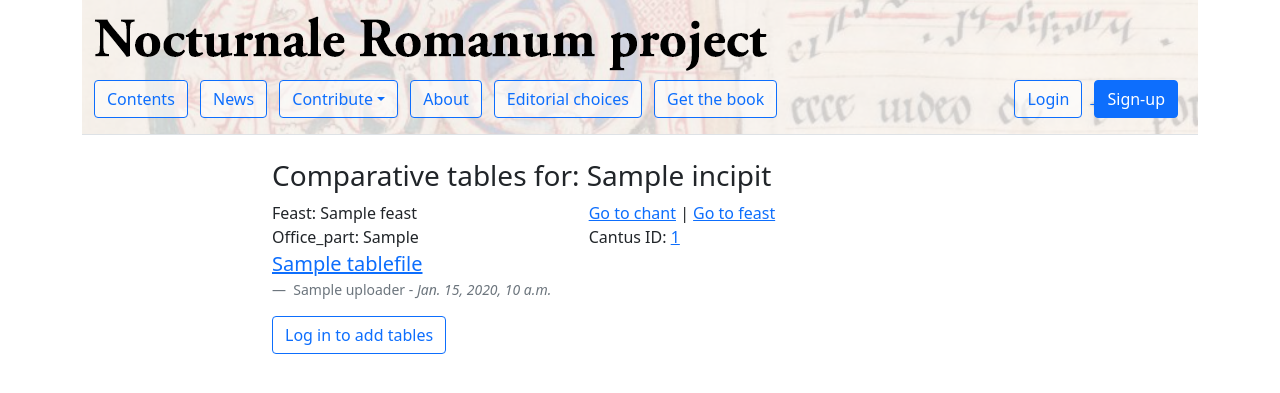
After one commit to Nocturnale-Romanum/website, a Django app: template home/templates/home/tables.html in a window 1280 px wide. The commit adds this page. Shown: the top 393 px of the page. Run offline with Django 3.2, Linux system fonts and the light colour scheme; the template is opened without the code that fills it: most values are stand-ins (such as "Sample title", 1, 10 or a date in 2020); some libraries are stand-ins or nearby versions.

Commit message:
Added a rough system of file upload for comparative tables

```diff
--- a/home/templates/home/chant.html
+++ b/home/templates/home/chant.html
@@ -16,7 +16,7 @@
      Unspecified
    {% endif %}
 </p>
-<p>Status: {{ chant.status }}</p>
+<p>Status: {{ chant.status }} --- <a href="/{{ tablesURLprefix }}/{{ chant.code }}/">{{ n_tables }} comparative tables</a></p>
 
 {% if selected.proposal %}
 
--- /dev/null
+++ b/home/templates/home/tables.html
@@ -0,0 +1,66 @@
+{% extends "base.html" %}
+{% load static %}
+{% load crispy_forms_tags %}
+
+{% block body_class %}template-homepage{% endblock %}
+
+
+{% block content %}
+
+<div class="row">
+  <div class="col-sm-10">
+
+    <h3>Comparative tables for: {{ chant.incipit }}</h3>
+    <div class="row">
+      <div class="col-6">
+        Feast: {{ chant.feast.title }}
+      </div>
+      <div class="col-6">
+        <a href="/{{ chantURLprefix }}/{{ chant.code }}/">Go to chant</a> | <a href="/{{ feastURLprefix }}/{{ chant.feast.code }}/">Go to feast</a>
+      </div>
+    </div>
+    <div class="row">
+      <div class="col-6">
+        Office_part: {{ chant.office_part }}
+      </div>
+      <div class="col-6">
+        Cantus ID:
+  {% if chant.cantus_id %}
+          <a href="http://cantusindex.org/id/{{ chant.cantus_id }}">{{ chant.cantus_id }}</a>
+  {% else %}
+          Unspecified
+  {% endif %}
+      </div>
+    <div>
+
+    {% for table in tables %}
+
+    <figure>
+      <blockquote class="blockquote">
+        <a href={{ table.tablefile.url }} download>{{ table.tablefile.name }}</a>
+      </blockquote>
+      <figcaption class="blockquote-footer">
+        {{ table.uploader }} - <cite>{{ table.upload_date }}</cite> {% if table.uploader == request.user or request.user.is_staff %}- <a href="/table/{{ table.id }}/delete/">delete</a>{% endif %}
+      </figcaption>
+    </figure>
+
+    {% endfor %}
+
+  {% if request.user.is_authenticated %}
+
+<form method="post" enctype="multipart/form-data">
+  {% csrf_token %}
+      {{ form.tables|as_crispy_field }}
+  <button type="submit" class="btn btn-success">Upload</button>
+</form>
+
+  {% else %}
+
+<a href="/login/?next={{ request.path }}"><button type="button" class="btn btn-outline-primary me-2">Log in to add tables</button></a>
+
+  {% endif %}
+
+</div>
+</div>
+
+{% endblock content %}
--- a/nocturnale/urls.py
+++ b/nocturnale/urls.py
@@ -28,6 +28,7 @@ urlpatterns = [
     path('removersigns/', home_views.removersigns),
     path('feast/<slug:fcode>/', home_views.feast),
     path('chant/<slug:hcode>/', home_views.chant),
+    path('tables/<slug:hcode>/', home_views.tables),
     path('index/<slug:opart>/', home_views.index),
     path('index/', home_views.index),
     path('notifications/', home_views.notifications),
```
Also changed, not shown: home/forms.py (+7 -0 lines), home/models.py (+10 -0 lines), home/views.py (+25 -0 lines).
